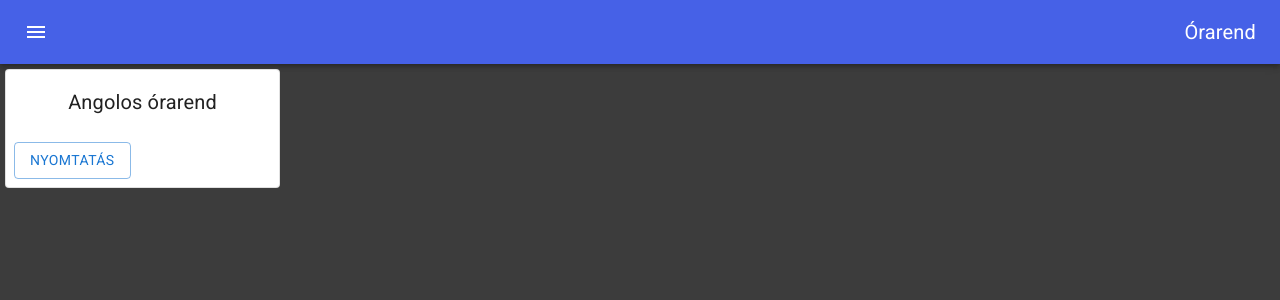
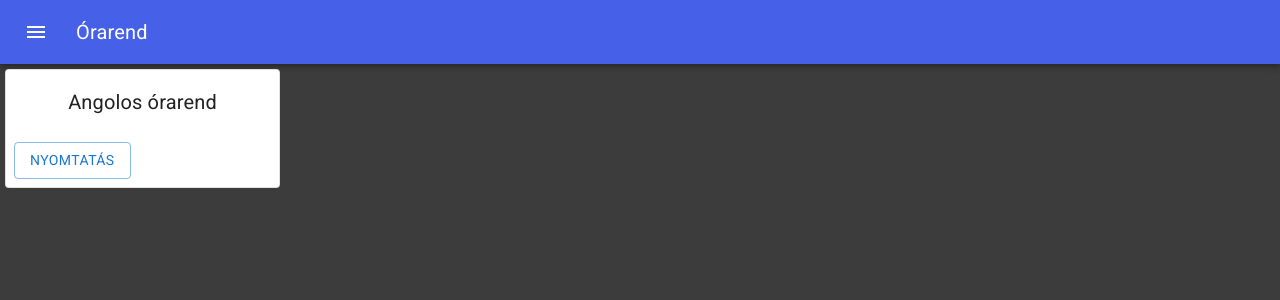
Before and after one commit to mbreadmachine/arany-d-osztaly-weboldal, a React (Create React App) app: page /timetable in a window 1280 px wide. Shown: the top 300 px of the page. Built offline with nearby package versions, Linux system fonts and the light colour scheme.

Commit message:
Left aligned navbar text because right aligning looks dumb

```diff
--- a/src/components/NavBar.js
+++ b/src/components/NavBar.js
@@ -37,7 +37,7 @@ export const NavBar = (props) => {
             <Typography
               variant="h6"
               component="div"
-              align="right"
+              align="left" // right
               sx={{ flexGrow: 1 }}
             >
               {props.title}
```
